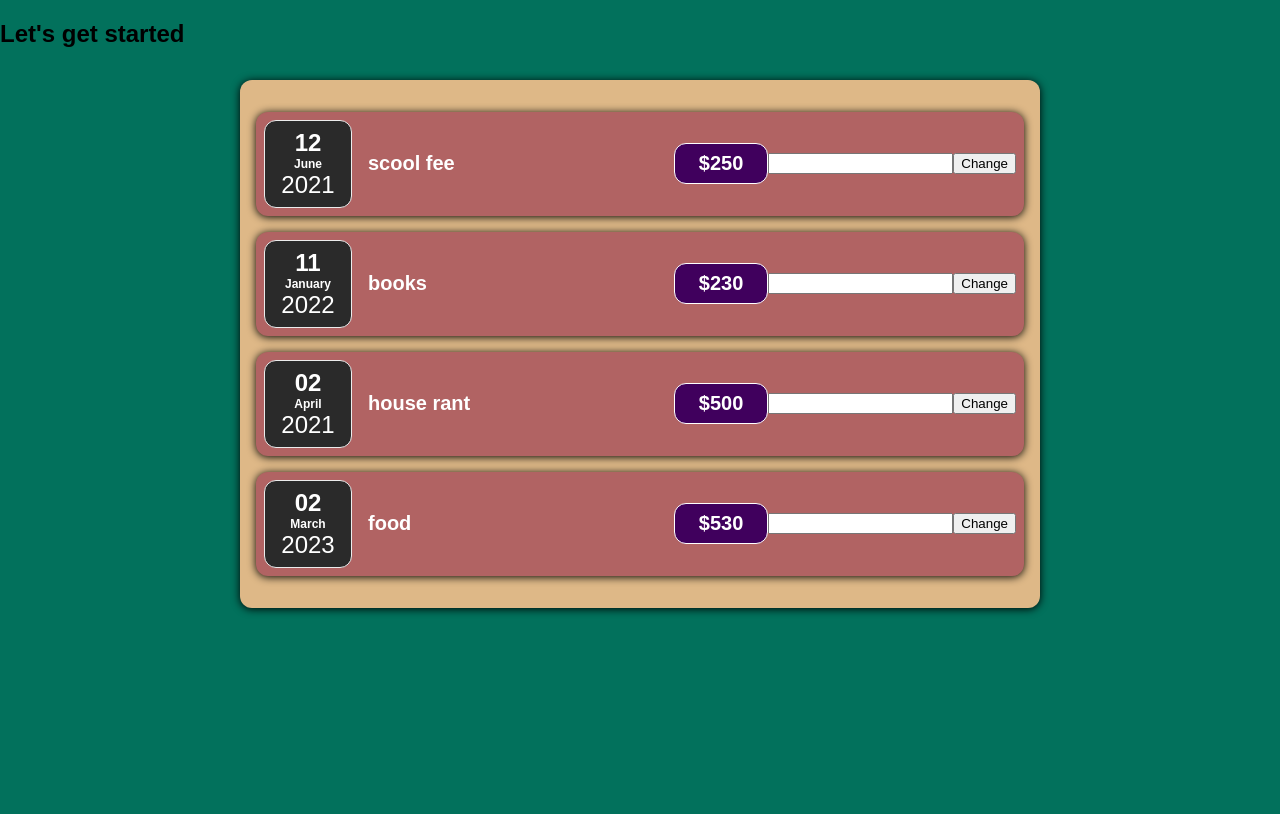
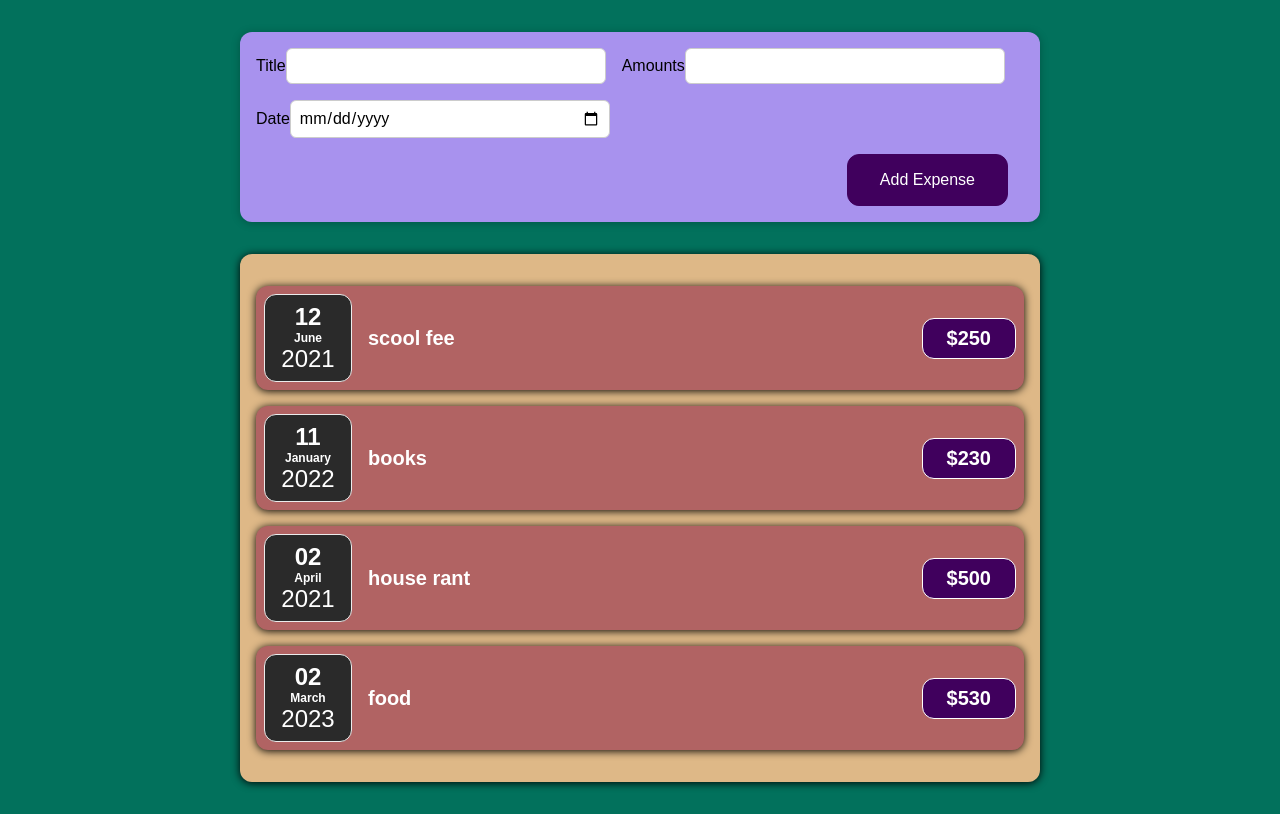
Before and after one commit to pawan1816/expence_tracker, a React (Create React App) app in the folder expence_tracker/: page / in a window 1280 px wide. Built offline with nearby package versions, Linux system fonts and the light colour scheme.

Commit message:
Adding Form in React

```diff
--- a/expence_tracker/src/App.js
+++ b/expence_tracker/src/App.js
@@ -1,6 +1,7 @@
 import React from 'react';
 import Exp from "./component/Expenses/Exp";
 
+import NewExpense from './component/NewExpenses/NewExpense';
 function App(){
   let expenses =[
     {
@@ -30,8 +31,8 @@
   ];
   return (
     <div>
-        <h2>Let's get started</h2>
-         <Exp item = {expenses} />
+        <NewExpense/>
+        <Exp item = {expenses} />
     </div>
   );
 }
--- a/expence_tracker/src/component/Expenses/Expence.js
+++ b/expence_tracker/src/component/Expenses/Expence.js
@@ -3,23 +3,14 @@
 import ExpenseDate from "./ExpenseDate";
 import Card from '../UI/Card';
 function Expence(props){
-    const [newtitle,setNewTitle]=useState("");
-    const [title,setTitle]=useState(props.title);
-    const clickHandler = () =>{
-         setTitle(newtitle);
-    }
-    const changeHandler = (event) =>{
-        setNewTitle(event.target.value);
-    }
+
     return (
         <Card className='expence-item'>
             <ExpenseDate date={props.date} />
             <div className='expence-item__description'>
-                <h2>{ title }</h2>
+                <h2>{ props.title }</h2>
                 <div className='expence-item__price'>${ props.amount }</div>
             </div>
-            <input type="text" value={newtitle} onChange={changeHandler}/>
-            <button onClick={clickHandler}>Change</button>
         </Card>
     );
 }
--- /dev/null
+++ b/expence_tracker/src/component/NewExpenses/ExpenseForm.css
@@ -0,0 +1,24 @@
+.new-expense_controls{
+    display: flex;
+    flex-wrap: wrap;
+    gap:1rem;
+    margin-bottom: 1rem;
+    text-align: left;
+}
+.new-expense_control label{
+    font-weight: bold;
+    margin-bottom: 0.5rem;
+    display: block;
+}
+.new-expense_control input{
+    font: inherit;
+    padding: 0.5rem;
+    border: 1px solid #ccc;
+    border-radius: 6px;
+    width: 20rem;
+    max-width: 100%;
+}
+
+.new-expense_actions {
+   text-align: right;
+}
--- /dev/null
+++ b/expence_tracker/src/component/NewExpenses/ExpenseForm.js
@@ -0,0 +1,28 @@
+import React from "react";
+
+import './ExpenseForm.css';
+
+const ExpenseForm = ()=>{
+     return(
+        <form>
+            <div className="new-expense_controls">
+                <div className="new-expense_control">
+                     <level>Title</level>
+                     <input type="text"/>
+                </div>
+                <div className="new-expense_control">
+                     <level>Amounts</level>
+                     <input type="number" min="0.01" step="0.01"/>
+                </div>
+                <div className="new-expense_control">
+                     <level>Date</level>
+                     <input type="date"/>
+                </div>
+            </div>
+            <div className="new-expense_actions">
+                <button type="submit">Add Expense</button>
+            </div>
+        </form>
+     );
+}
+export default ExpenseForm;
--- /dev/null
+++ b/expence_tracker/src/component/NewExpenses/NewExpense.css
@@ -0,0 +1,36 @@
+.new-expense{
+    background-color: #a892ee;
+    padding: 1rem;
+    margin: 2rem auto;
+    width: 50rem;
+    max-width: 95%;
+    border-radius: 12px;
+    text-align: center;
+    box-shadow: 0 1px 8px rgba(0,0,0,0.25);
+}
+.new-expense button{
+    font: inherit;
+    cursor: pointer;
+    padding: 1rem 2rem;
+    border: 1px solid #40005d;
+    background-color: #40005d;
+    color: white;
+    border-radius: 12px;
+    margin-right: 1rem;
+}
+
+.new-expense button:hover,
+.new-expense button:active{
+    background-color: #510674;
+    border: #510674;
+}
+
+.new-expense button.alternative {
+    color: #220131;
+    border-color: transparent;
+    background-color: #ddb3f8;
+}
+.new-expense button.alternative:hover,
+.new-expense button.alternative:active{
+    background-color: #ddb3f8;
+}
--- /dev/null
+++ b/expence_tracker/src/component/NewExpenses/NewExpense.js
@@ -0,0 +1,13 @@
+import React from "react";
+
+import './NewExpense.css';
+import ExpenseForm from "./ExpenseForm";
+const NewExpense = () =>{
+    return(
+        <div className="new-expense">
+            <ExpenseForm/>
+        </div>
+    );
+}
+
+export default NewExpense;
```
